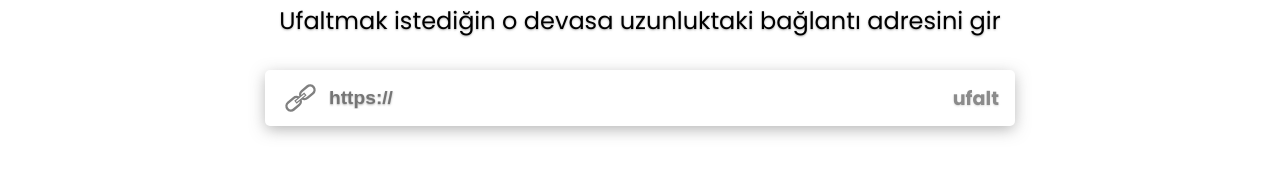
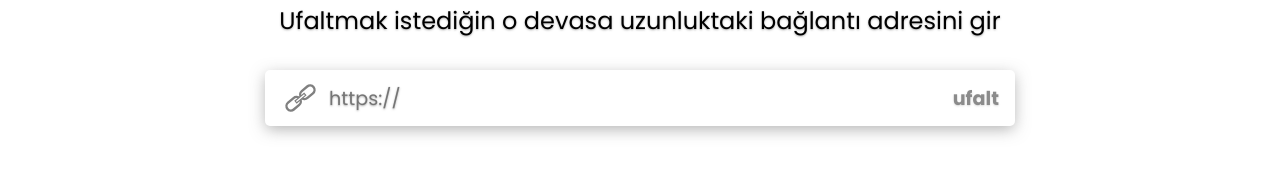
Before and after one commit to tarikcaliskan/ufak.ca, a React (Create React App) app: page / in a window 1280 px wide. Shown: the part 383-558 px from the top of the page. Built offline with nearby package versions, Linux system fonts and the light colour scheme.

Commit message:
input font and font-weight changed

```diff
--- a/src/App.css
+++ b/src/App.css
@@ -7,6 +7,9 @@ html, body, #root, .App {
   font-family: 'Poppins', sans-serif;
 }
 
+input{
+  font-family: 'Poppins', sans-serif;
+}
 /*General reset*/
 
 * {
@@ -139,7 +142,7 @@ h1, h2 {
   -webkit-box-shadow:  0px 4px 15px -1px rgba(100,100,100,0.5);
   -moz-box-shadow:  0px 4px 15px -1px rgba(100,100,100,0.5);
   box-shadow: 0px 4px 15px -1px rgba(100,100,100,0.5);
-  font-weight: 600;
+  font-weight: 400;
 }
 
 .convert-button {
```
